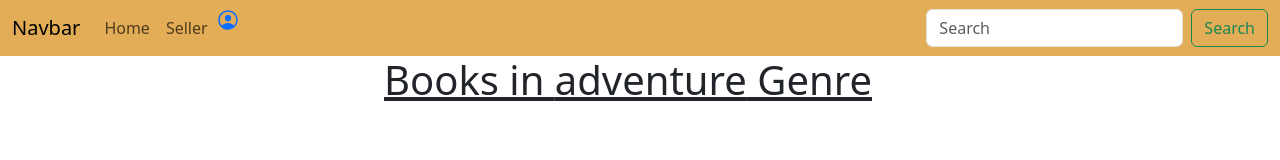
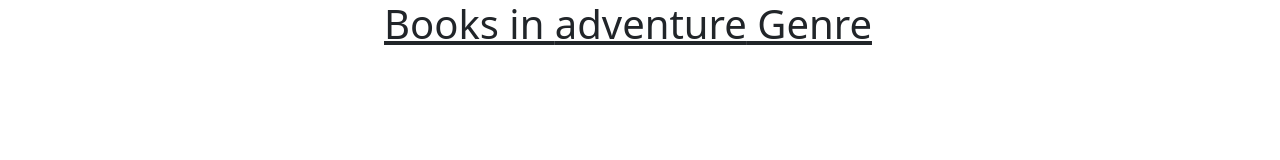
Before and after one commit to PritamP20/BookBinge, a React (Vite) app: page /genre/adventure in a window 1280 px wide. Shown: the top 160 px of the page. Built offline with nearby package versions, Linux system fonts and the light colour scheme.

Commit message:
Your commit message here

```diff
--- a/src/App.jsx
+++ b/src/App.jsx
@@ -12,30 +12,25 @@ import Viwe from './components/Viwe';
 import Cart from './components/cart';
 import SignIn from './components/SignIn';
 import Portfolio from './components/Portfolio';
-import logo from './components/logo';
+import Logo from './components/Logo';
 
 function App() {
-  const MainLayout = ({ children }) => (
-    <div>
-      <Navbar />
-      <logo /> {/* Always visible at the top */}
-      {children}
-      <Footer /> {/* Always visible at the bottom */}
-    </div>
-  );
 
   const Dashboard = () => (
     <div>
+      <Navbar></Navbar>
+      <Logo></Logo>
       <Carosal />
       <Category />
       <Books />
       <Demand />
+      <Footer></Footer>
     </div>
   );
 
   return (
     <Router>
-      <MainLayout>
+
         <Routes>
           <Route path="/" element={<Dashboard />} />
           <Route path="/category" element={<Category />} />
@@ -46,7 +41,7 @@ function App() {
           <Route path="/signin" element={<SignIn />} /> {/* Sign-in route */}
           <Route path="/portfolio" element={<Portfolio />} /> {/* Portfolio route */}
         </Routes>
-      </MainLayout>
+
     </Router>
   );
 }
--- a/src/components/logo.jsx
+++ b/src/components/logo.jsx
@@ -1,6 +1,6 @@
 import React from 'react';
 
-const logo = () => {
+const Logo = () => {
   return (
     <div style={{ backgroundColor: '#e7926c', padding: '20px', width: '100%' }}>
       <div style={{ textAlign: 'center' }}>
@@ -29,4 +29,4 @@ const logo = () => {
   );
 };
 
-export default logo;
+export default Logo;
```
